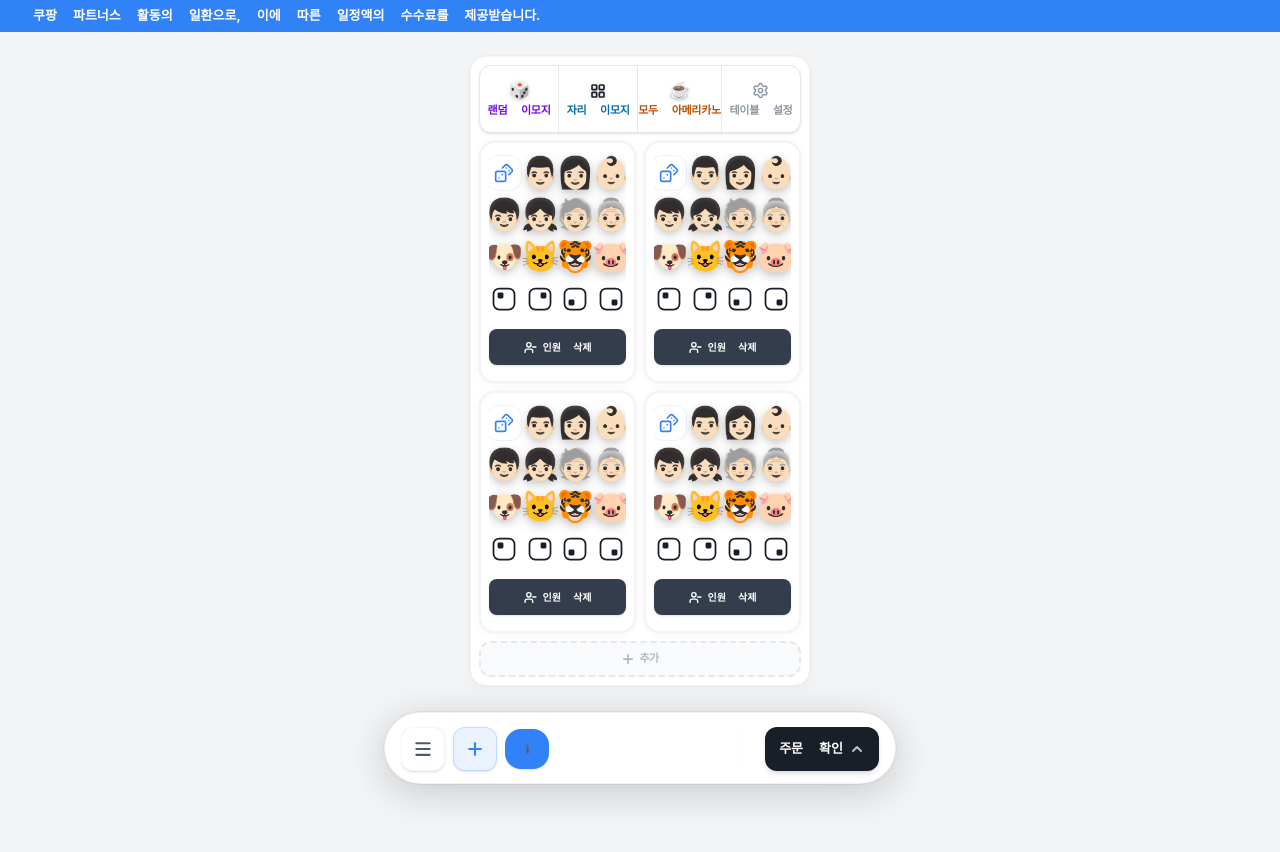
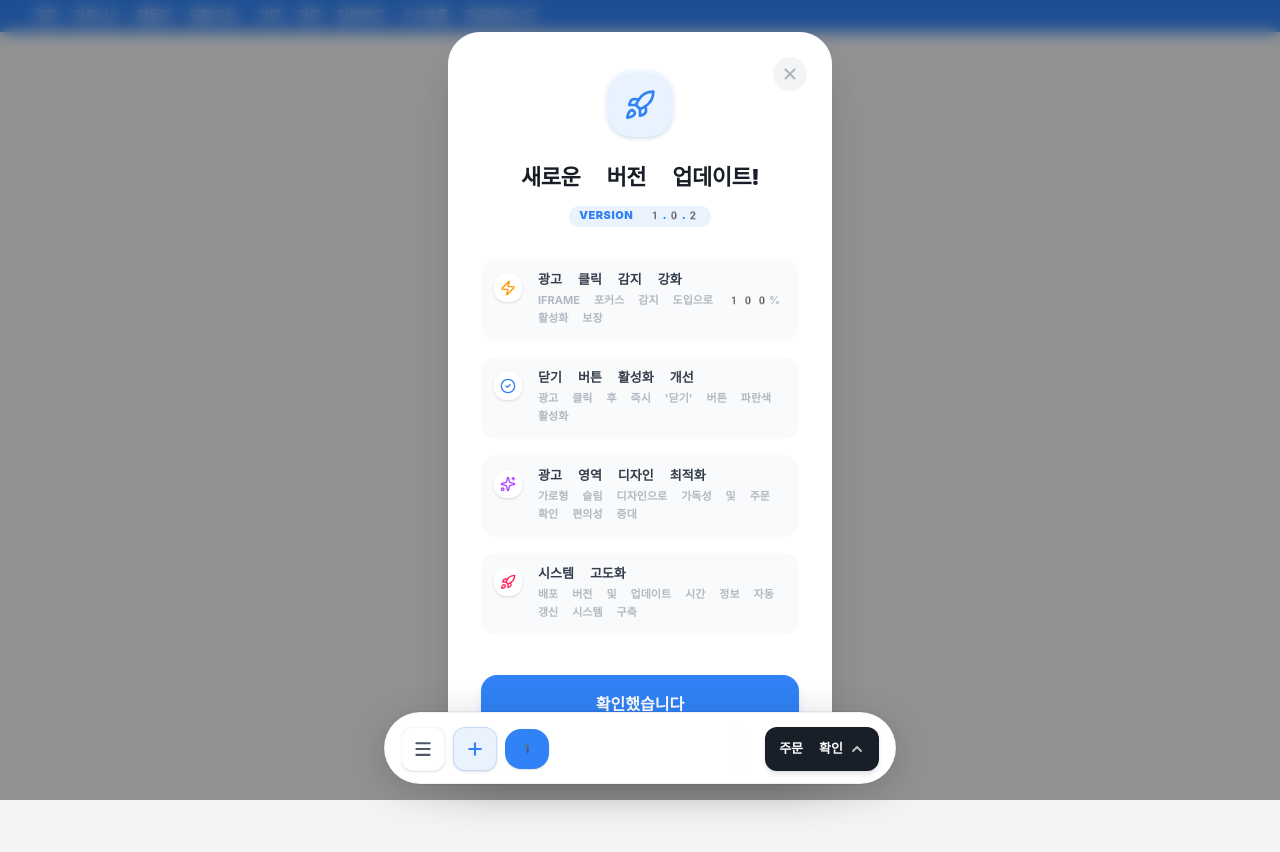
Before and after one commit to limchang/anti_order, a React (Vite) app: page / in a window 1280 px wide. Shown: the top 852 px of the page. Built offline with nearby package versions, Linux system fonts and the light colour scheme; a web font is replaced by a local one.

Commit message:
feat: add update notification popup for new versions (current: v1.0.2)

```diff
--- a/App.tsx
+++ b/App.tsx
@@ -15,6 +15,7 @@ import { HistoryModal } from './components/HistoryModal.tsx';
 import { SettingsModal } from './components/SettingsModal';
 import { AutoTutorial } from './components/AutoTutorial';
 import { GuidePopup } from './components/GuidePopup.tsx';
+import { UpdatePopup } from './components/UpdatePopup.tsx';
 import { CATEGORY_EMOJIS } from './components/OrderCard';
 
 const SETTINGS_STORAGE_KEY = 'cafesync_settings_v1';
@@ -74,6 +75,8 @@ function App() {
 
   const [showSizeGuide, setShowSizeGuide] = useState(false);
   const [showSharedGuide, setShowSharedGuide] = useState(false);
+  const [showUpdatePopup, setShowUpdatePopup] = useState(false);
+  const APP_VERSION = '1.0.2';
 
   const scrollContainerRef = useRef<HTMLDivElement>(null);
   const navContainerRef = useRef<HTMLDivElement>(null);
@@ -98,6 +101,19 @@ function App() {
       localStorage.setItem('cafesync_shared_guide_shown', 'true');
     }
   }, [groups]);
+
+  // 업데이트 팝업 로직 추가
+  useEffect(() => {
+    const lastSeenVersion = localStorage.getItem('cafesync_last_seen_version');
+    if (lastSeenVersion !== APP_VERSION) {
+      setShowUpdatePopup(true);
+    }
+  }, []);
+
+  const handleCloseUpdatePopup = () => {
+    setShowUpdatePopup(false);
+    localStorage.setItem('cafesync_last_seen_version', APP_VERSION);
+  };
 
   const showToast = (message: string) => {
     const id = uuidv4();
@@ -1074,6 +1090,11 @@ function App() {
           </div>
         )}
       </AnimatePresence>
+      <UpdatePopup
+        isOpen={showUpdatePopup}
+        onClose={handleCloseUpdatePopup}
+        version={APP_VERSION}
+      />
     </div>
   );
 }
--- /dev/null
+++ b/components/UpdatePopup.tsx
@@ -0,0 +1,77 @@
+
+import React from 'react';
+import { motion, AnimatePresence } from 'framer-motion';
+import { X, Sparkles, CheckCircle2, Rocket, Zap } from 'lucide-react';
+
+interface UpdatePopupProps {
+    isOpen: boolean;
+    onClose: () => void;
+    version: string;
+}
+
+export const UpdatePopup: React.FC<UpdatePopupProps> = ({ isOpen, onClose, version }) => {
+    const updates = [
+        { title: "광고 클릭 감지 강화", desc: "IFRAME 포커스 감지 도입으로 100% 활성화 보장", icon: <Zap size={16} className="text-amber-500" /> },
+        { title: "닫기 버튼 활성화 개선", desc: "광고 클릭 후 즉시 '닫기' 버튼 파란색 활성화", icon: <CheckCircle2 size={16} className="text-toss-blue" /> },
+        { title: "광고 영역 디자인 최적화", desc: "가로형 슬림 디자인으로 가독성 및 주문 확인 편의성 증대", icon: <Sparkles size={16} className="text-purple-500" /> },
+        { title: "시스템 고도화", desc: "배포 버전 및 업데이트 시간 정보 자동 갱신 시스템 구축", icon: <Rocket size={16} className="text-rose-500" /> },
+    ];
+
+    return (
+        <AnimatePresence>
+            {isOpen && (
+                <div className="fixed inset-0 z-[2000] flex items-center justify-center p-6 bg-black/40 backdrop-blur-sm">
+                    <motion.div
+                        initial={{ opacity: 0, scale: 0.9, y: 20 }}
+                        animate={{ opacity: 1, scale: 1, y: 0 }}
+                        exit={{ opacity: 0, scale: 0.9, y: 20 }}
+                        className="w-full max-w-sm bg-white rounded-[32px] shadow-2xl overflow-hidden border border-white"
+                    >
+                        <div className="relative p-8 pt-10 flex flex-col items-center">
+                            <button
+                                onClick={onClose}
+                                className="absolute top-6 right-6 p-2 bg-toss-grey-100 rounded-full text-toss-grey-400 hover:text-toss-grey-600 active:scale-90 transition-all"
+                            >
+                                <X size={18} strokeWidth={3} />
+                            </button>
+
+                            <div className="w-16 h-16 bg-toss-blueLight rounded-3xl flex items-center justify-center mb-6 shadow-sm ring-4 ring-toss-blue/5">
+                                <Rocket size={32} className="text-toss-blue animate-bounce-subtle" />
+                            </div>
+
+                            <div className="text-center mb-8">
+                                <h3 className="text-[22px] font-black text-toss-grey-900 tracking-tight mb-2">
+                                    새로운 버전 업데이트!
+                                </h3>
+                                <div className="inline-flex items-center px-2.5 py-0.5 bg-toss-blue/10 rounded-full">
+                                    <span className="text-[11px] font-black text-toss-blue tracking-wider">VERSION {version}</span>
+                                </div>
+                            </div>
+
+                            <div className="w-full space-y-4 mb-10">
+                                {updates.map((update, idx) => (
+                                    <div key={idx} className="flex gap-4 items-start p-3 bg-toss-grey-50 rounded-2xl border border-transparent hover:border-toss-grey-100 transition-all">
+                                        <div className="mt-0.5 shrink-0 bg-white p-1.5 rounded-xl shadow-sm">
+                                            {update.icon}
+                                        </div>
+                                        <div className="flex flex-col">
+                                            <span className="text-[13px] font-black text-toss-grey-800 leading-tight mb-1">{update.title}</span>
+                                            <span className="text-[11px] font-bold text-toss-grey-400 leading-relaxed">{update.desc}</span>
+                                        </div>
+                                    </div>
+                                ))}
+                            </div>
+
+                            <button
+                                onClick={onClose}
+                                className="w-full h-15 bg-toss-blue text-white rounded-2xl font-black text-[16px] shadow-lg shadow-toss-blue/20 active:scale-95 transition-all"
+                            >
+                                확인했습니다
+                            </button>
+                        </div>
+                    </motion.div>
+                </div>
+            )}
+        </AnimatePresence>
+    );
+};
--- a/package.json
+++ b/package.json
@@ -1,7 +1,7 @@
 {
   "name": "cafesync-배포중",
   "private": true,
-  "version": "0.0.0",
+  "version": "1.0.2",
   "type": "module",
   "scripts": {
     "dev": "vite",
```
